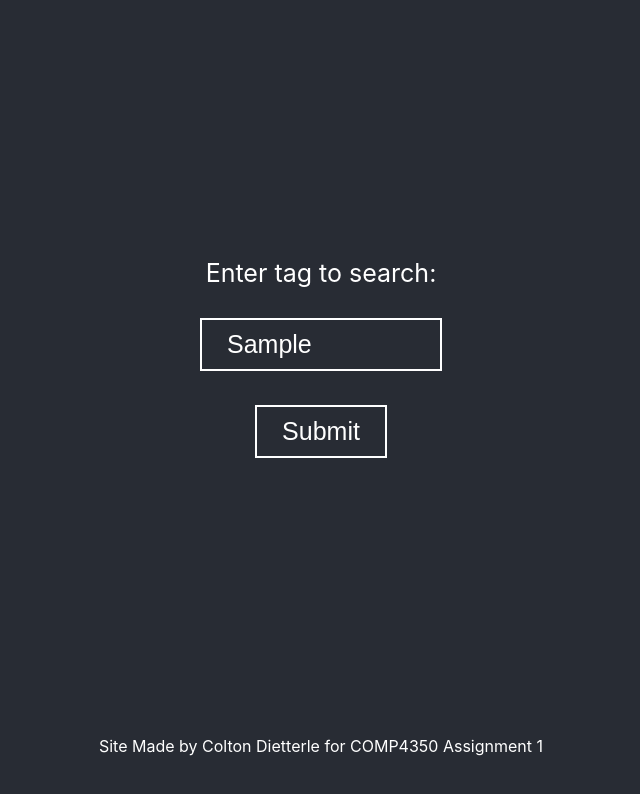
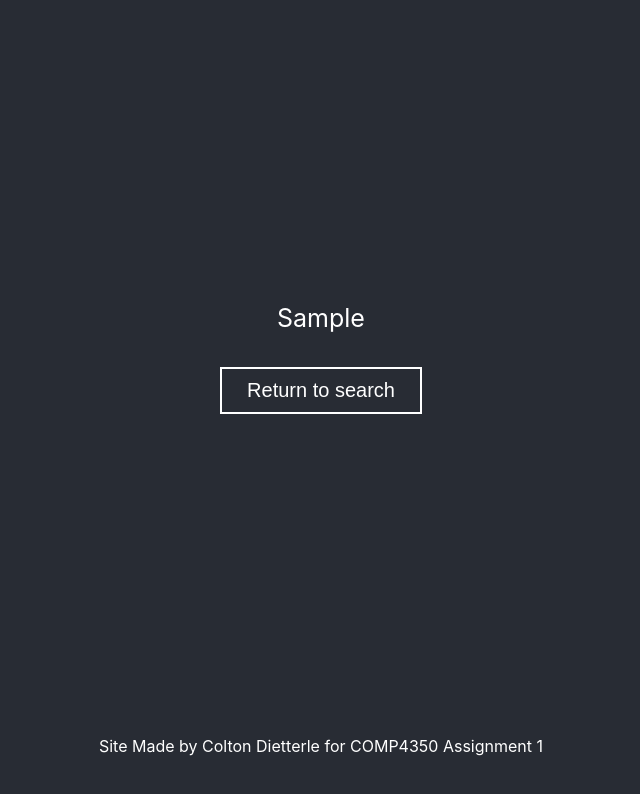
Before and after one commit to dietterc/comp4350A1, a React (Create React App) app: page / in a window 1280 px wide. Both pictures are taken after typing "Sample" into the empty fields and a click on the input "Submit". Shown: the top 794 px of the page, without its empty margins (319-959 px from the left). Built offline with nearby package versions, Linux system fonts and the light colour scheme.

Commit message:
set up code for api integration

```diff
--- a/src/App.css
+++ b/src/App.css
@@ -46,6 +46,16 @@ body {
   transition: 0.1s;
 }
 
+.r-button {
+  background-color: #282c34;
+  border: 2px solid white;
+  color: White;
+  padding: 10px 25px;
+  font-size: 20px;
+  margin: 4px 2px;
+  transition: 0.1s;
+}
+
 .s-button:hover {
   background-color: #21242a;
 }
--- a/src/App.js
+++ b/src/App.js
@@ -4,33 +4,57 @@ import React from 'react';
 class App extends React.Component {
   constructor(props) {
     super(props);
-    this.state = {value: ''};
+    this.state = {
+      tag: '',
+      submitted: false
+    };
 
     this.handleChange = this.handleChange.bind(this);
     this.handleSubmit = this.handleSubmit.bind(this);
   }
 
   handleChange(event) {
-    this.setState({value: event.target.value});
+    this.setState({tag: event.target.value});
   }
 
   handleSubmit(event) {
-    alert('A name was submitted: ' + this.state.value);
+
+    //pull data from api here
+
+    this.setState({submitted: !this.state.submitted});
     event.preventDefault();
+  }
+
+  handleState() {
+    if(this.state.submitted == false) {
+      return (
+        <form onSubmit={this.handleSubmit} >
+          <label >
+            Enter tag to search: <br/><br/>
+            <input type="text" value={this.state.tag} onChange={this.handleChange} className="input-box"/>
+          </label>
+          <br/><br/>
+          <input type="submit" value="Submit" className="s-button"/>
+        </form>
+      );
+    }
+    else { //state for displaying results
+      return (
+        <form onSubmit={this.handleSubmit} >
+          {this.state.tag}
+          <br/>
+          <br/>
+          <input type="submit" value="Return to search" className="r-button"/>
+        </form>
+      );
+    }
   }
 
   render() {
       return (
         <div className="App">
           <header className="App-header">
-          <form onSubmit={this.handleSubmit} >
-            <label >
-              Enter tag to search: <br/><br/>
-              <input type="text" value={this.state.value} onChange={this.handleChange} className="input-box"/>
-            </label>
-            <br/><br/>
-            <input type="submit" value="Submit" className="s-button"/>
-          </form>
+            {this.handleState()}
           </header>
           <footer className="App-footer">
             <p>Site Made by Colton Dietterle for COMP4350 Assignment 1</p>
```
Lines whose indentation alone changed are shown as unchanged.
